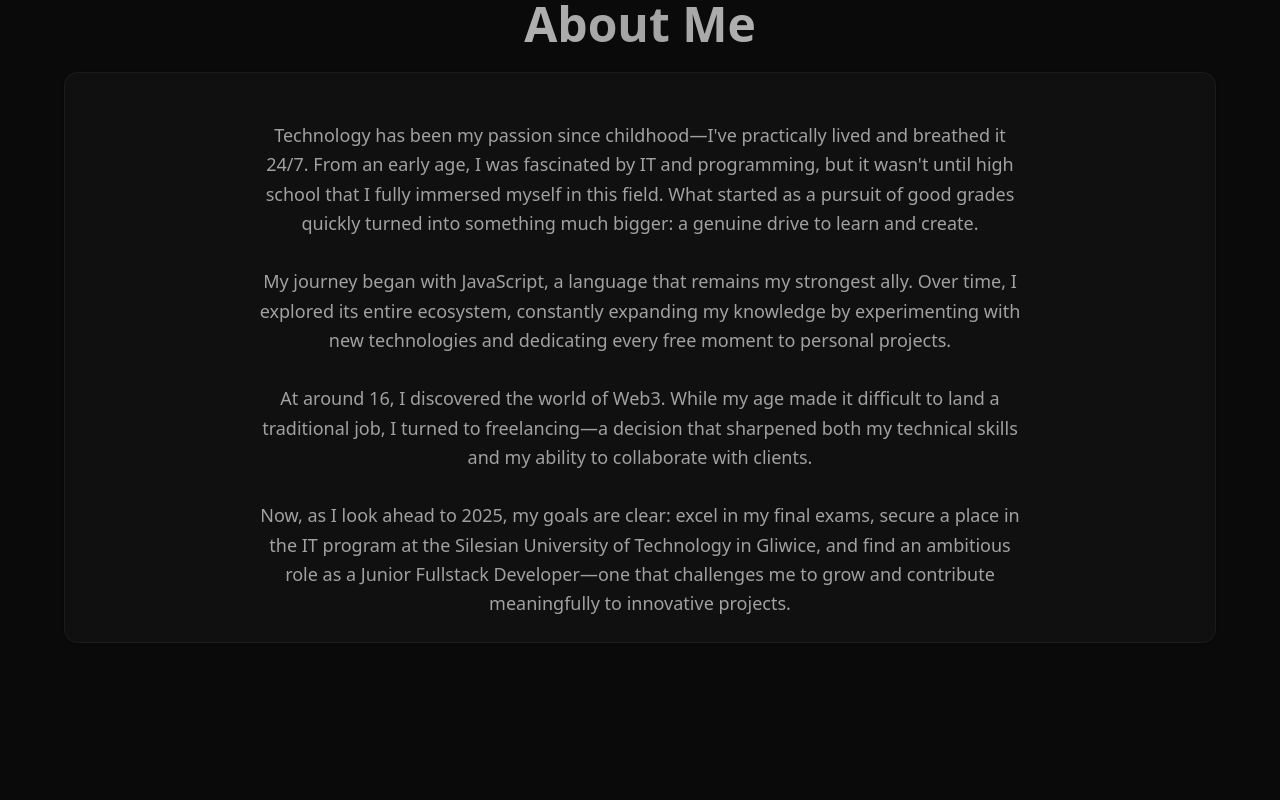
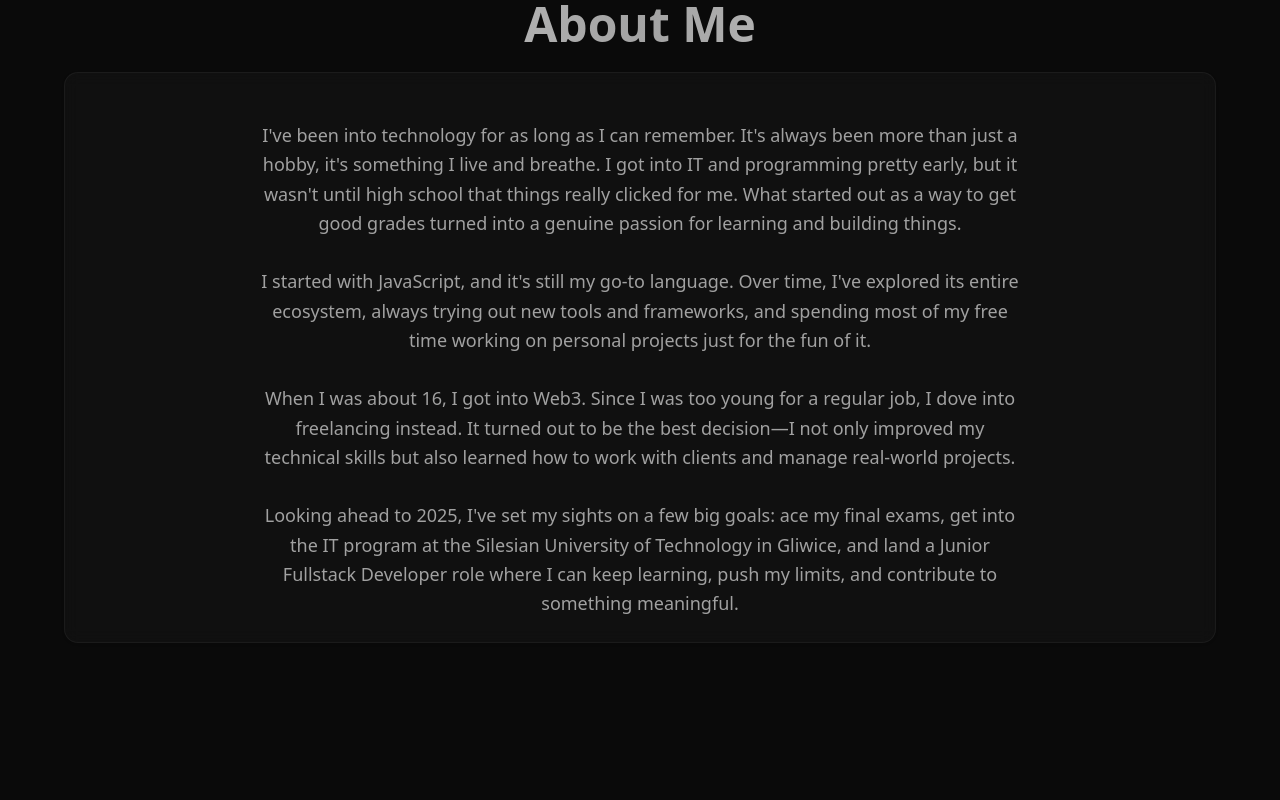
Before and after one commit to carson2222/portfolio, a Next.js app: page / in a window 1280 px wide. Shown: the part 880-1680 px from the top of the page. Built offline with nearby package versions, Linux system fonts and the light colour scheme.

Commit message:
Change about me page

```diff
--- a/components/about.tsx
+++ b/components/about.tsx
@@ -4,26 +4,17 @@ import { motion } from "framer-motion";
 import { Card, CardContent } from "@/components/ui/card";
 import { useTheme } from "next-themes";
 
-const aboutMe = `Technology has been my passion since childhood—I&apos;ve practically lived and breathed it
-                      24/7. From an early age, I was fascinated by IT and programming, but it wasn&apos;t until
-                      high school that I fully immersed myself in this field. What started as a pursuit of good
-                      grades quickly turned into something much bigger: a genuine drive to learn and create.
+const aboutMe = `I've been into technology for as long as I can remember. It&apos;s always been more than just a hobby, it's something I live and breathe. I got into IT and programming pretty early, but it wasn&apos;t until high school that things really clicked for me. What started out as a way to get good grades turned into a genuine passion for learning and building things.
 <br />
 <br />
-                      My journey began with JavaScript, a language that remains my strongest ally. Over time, I
-                      explored its entire ecosystem, constantly expanding my knowledge by experimenting with new
-                      technologies and dedicating every free moment to personal projects.
+I started with JavaScript, and it&apos;s still my go-to language. Over time, I&apos;ve explored its entire ecosystem, always trying out new tools and frameworks, and spending most of my free time working on personal projects just for the fun of it.
 <br />
 <br />
-                      At around 16, I discovered the world of Web3. While my age made it difficult to land a
-                      traditional job, I turned to freelancing—a decision that sharpened both my technical skills
-                      and my ability to collaborate with clients.
+When I was about 16, I got into Web3. Since I was too young for a regular job, I dove into freelancing instead. It turned out to be the best decision—I not only improved my technical skills but also learned how to work with clients and manage real-world projects.
 <br />
 <br />
-                      Now, as I look ahead to 2025, my goals are clear: excel in my final exams, secure a place in
-                      the IT program at the Silesian University of Technology in Gliwice, and find an ambitious
-                      role as a Junior Fullstack Developer—one that challenges me to grow and contribute
-                      meaningfully to innovative projects.`;
+Looking ahead to 2025, I&apos;ve set my sights on a few big goals: ace my final exams, get into the IT program at the Silesian University of Technology in Gliwice, and land a Junior Fullstack Developer role where I can keep learning, push my limits, and contribute to something meaningful.`;
+
 
 export default function About() {
   const { theme } = useTheme();
```
Lines whose indentation alone changed are shown as unchanged.
